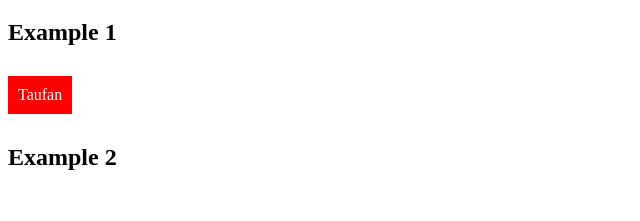
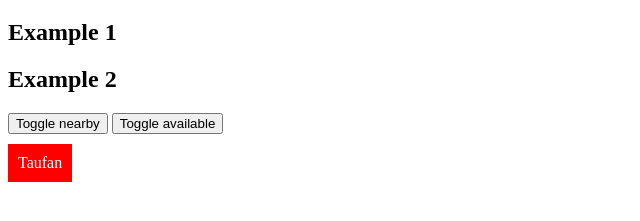
Before and after one commit to taufanbasri/vue-beginner, a plain HTML site: page index.html in a window 1280 px wide. Shown: the part 61-282 px from the top of the page, without its empty margins (0-640 px from the left). Drawn offline with Linux system fonts and the light colour scheme.

Commit message:
Dynamic CSS Classes

```diff
--- a/app.js
+++ b/app.js
@@ -10,6 +10,11 @@ new Vue({
     },
 
     computed: {
-
+        compClasses() {
+            return {
+                available: this.available,
+                nearby: this.nearby,
+            }
+        }
     }
 })
--- a/index.html
+++ b/index.html
@@ -9,10 +9,13 @@
         <h1>Dynamic CSS</h1>
 
         <h2>Example 1</h2>
-        <div @click="available = !available" v-bind:class="{available: available}">
+        <h2>Example 2</h2>
+
+        <button @click="nearby = !nearby">Toggle nearby</button>
+        <button @click="available = !available">Toggle available</button>
+        <div v-bind:class="compClasses">
             <span>Taufan</span>
         </div>
-        <h2>Example 2</h2>
     </div>
 
     <script src="vue.js"></script>
```
